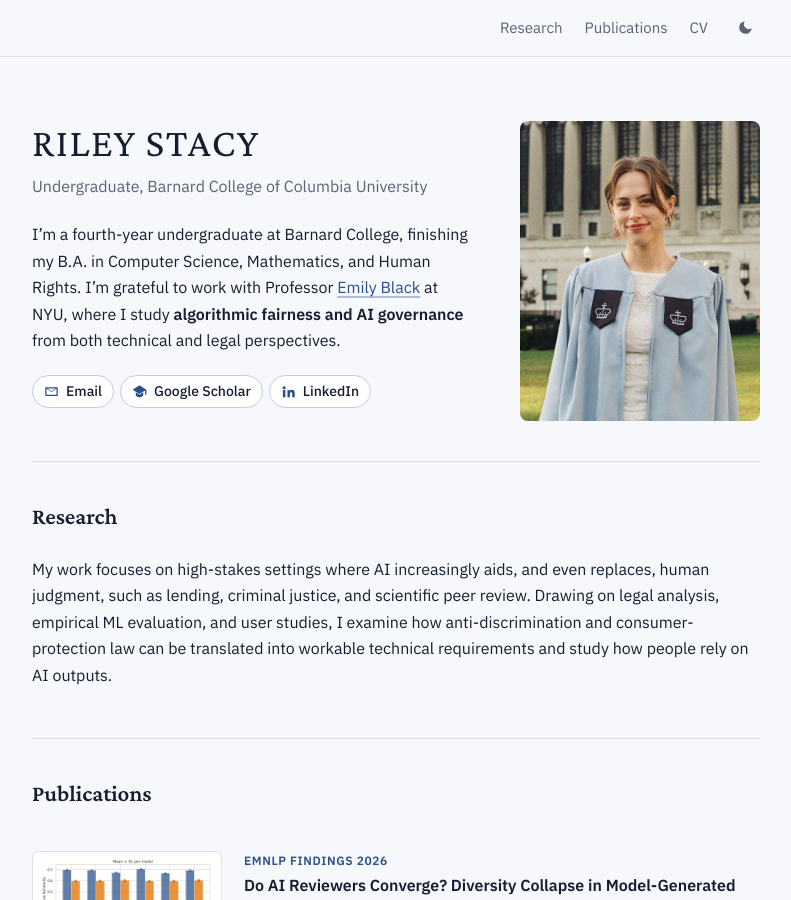
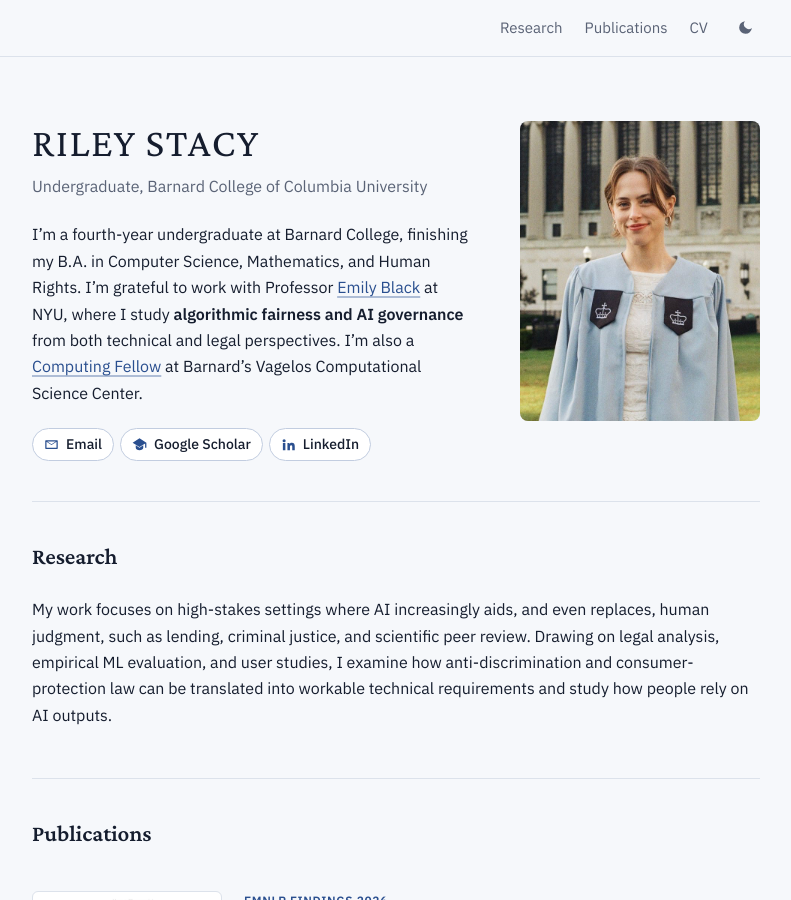
Before and after one commit to rileystacy/rileystacy.github.io, a Jekyll site: the page built from index.md, in a window 1280 px wide and 900 px high. Shown: the whole window, without its empty margins (244-1035 px from the left). Built offline with Jekyll 4.4.1, drawn with Linux system fonts in a browser that asks for light colours.

Commit message:
Add Computing Fellow to bio

```diff
--- a/index.md
+++ b/index.md
@@ -7,4 +7,4 @@ research: |
 
 <!-- Everything below the --- line is your bio (shown next to your photo). -->
 
-I'm a fourth-year undergraduate at Barnard College, finishing my B.A. in Computer Science, Mathematics, and Human Rights. I'm grateful to work with Professor [Emily Black](https://emblack.github.io/) at NYU, where I study **algorithmic fairness and AI governance** from both technical and legal perspectives.
+I'm a fourth-year undergraduate at Barnard College, finishing my B.A. in Computer Science, Mathematics, and Human Rights. I'm grateful to work with Professor [Emily Black](https://emblack.github.io/) at NYU, where I study **algorithmic fairness and AI governance** from both technical and legal perspectives. I'm also a [Computing Fellow](https://barnard.edu/computing-fellows) at Barnard's Vagelos Computational Science Center.
```
